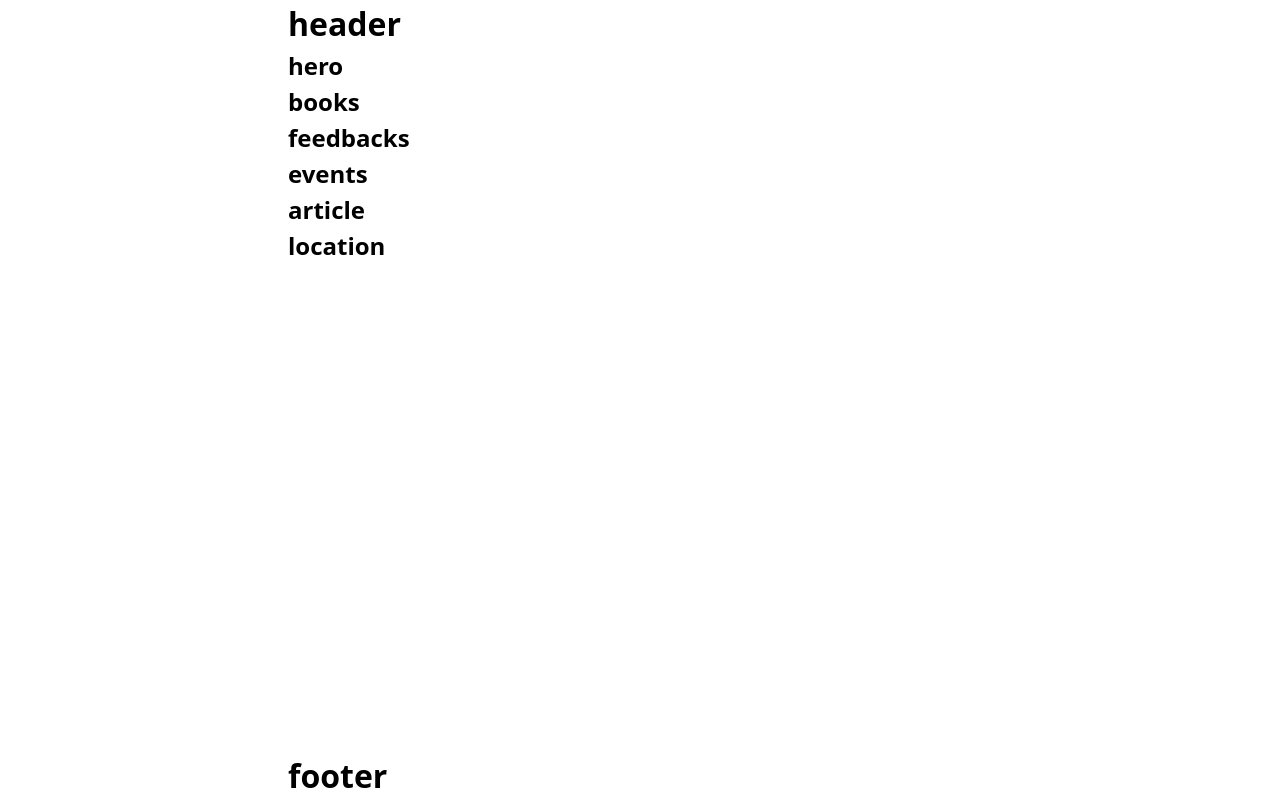
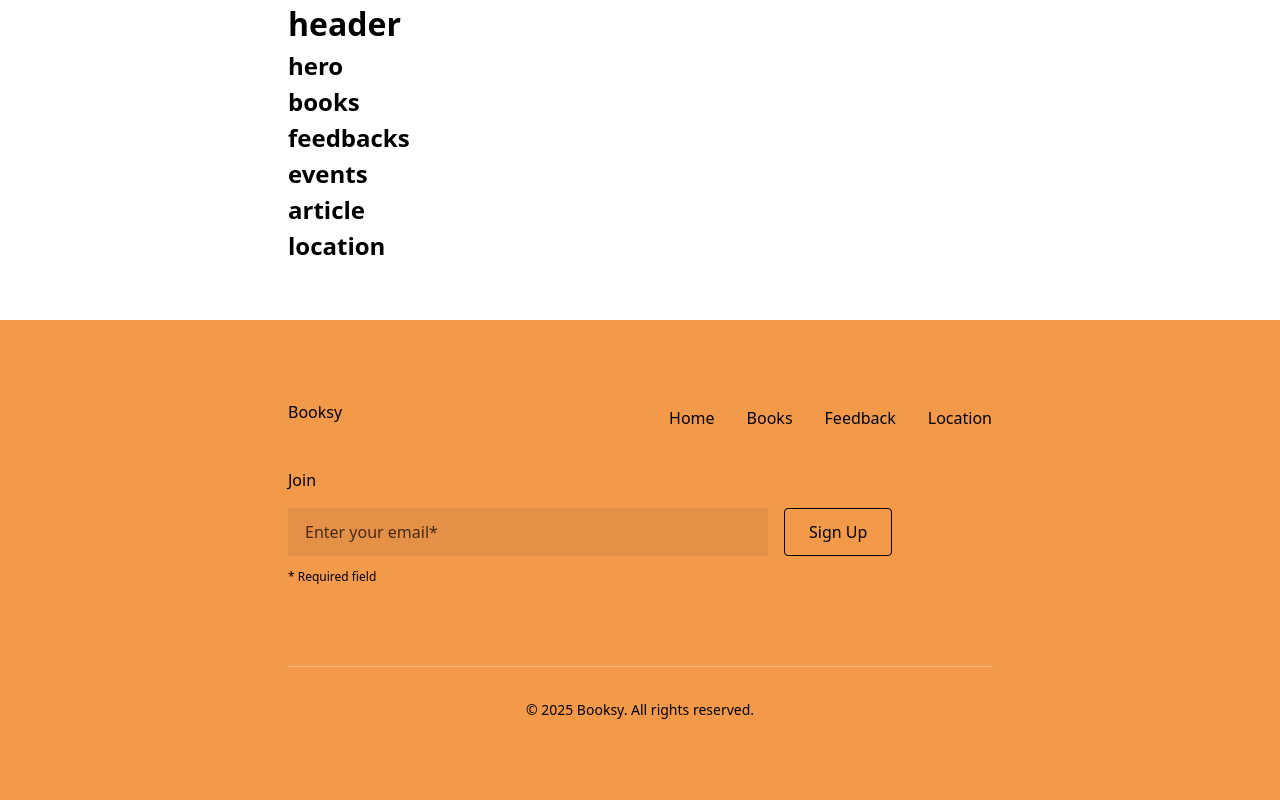
Before and after one commit to Sanches-23/project-BookFind, a website built with Vite: page src/index.html in a window 1280 px wide. Built offline with nearby package versions, Linux system fonts and the light colour scheme; what izitoast would draw is missing.

Commit message:
feat: add footer markup and styles

```diff
--- a/src/css/sections/footer.css
+++ b/src/css/sections/footer.css
@@ -1,3 +1,153 @@
 .footer {
+  --footer-bg: #f2994a;
+  --footer-text: #000000;
+  --footer-accent: #000000;
+  --footer-line: rgba(255, 255, 255, 0.3);
 
+  padding-top: 80px;
+  padding-bottom: 80px;
+  background-color: var(--footer-bg);
+  color: var(--footer-text);
 }
+
+.footer-top {
+  display: flex;
+  flex-direction: column;
+  gap: 32px;
+  margin-bottom: 80px;
+}
+
+.footer-info {
+  display: flex;
+  flex-direction: column;
+  align-items: center;
+  gap: 32px;
+}
+
+.footer-logo {
+  display: block;
+  width: 84px;
+  height: 36px;
+}
+
+.footer-nav-list {
+  display: flex;
+  flex-direction: column;
+  align-items: center;
+  gap: 32px;
+}
+
+.footer-nav-link {
+  font-size: 16px;
+  line-height: 1.5;
+  transition: opacity var(--transition);
+}
+
+.footer-nav-link:hover,
+.footer-nav-link:focus {
+  opacity: 0.7;
+}
+
+.footer-subscribe-title {
+  margin-bottom: 16px;
+  font-size: 16px;
+  font-weight: 500;
+  line-height: 1.5;
+}
+
+.footer-form {
+  display: flex;
+  gap: 16px;
+  margin-bottom: 12px;
+}
+
+.footer-form-input {
+  flex-grow: 1;
+  min-width: 0;
+  height: 48px;
+  padding: 0 16px;
+  border: 1px solid transparent;
+  border-radius: 4px;
+  background-color: rgba(0, 0, 0, 0.06);
+  color: inherit;
+  font: inherit;
+  outline: none;
+  transition: border-color var(--transition);
+}
+
+.footer-form-input::placeholder {
+  color: inherit;
+  opacity: 0.7;
+}
+
+.footer-form-input:focus {
+  border-color: var(--footer-accent);
+}
+
+.footer-form-btn {
+  flex-shrink: 0;
+  height: 48px;
+  padding: 0 24px;
+  border: 1px solid var(--footer-accent);
+  border-radius: 4px;
+  background-color: transparent;
+  color: inherit;
+  cursor: pointer;
+  font: inherit;
+  font-weight: 500;
+  transition: opacity var(--transition);
+}
+
+.footer-form-btn:hover,
+.footer-form-btn:focus {
+  opacity: 0.8;
+}
+
+.footer-form-note {
+  font-size: 12px;
+  line-height: 1.5;
+}
+
+.footer-bottom {
+  padding-top: 32px;
+  border-top: 1px solid var(--footer-line);
+}
+
+.footer-copyright {
+  font-size: 14px;
+  line-height: 1.5;
+  text-align: center;
+}
+
+@media only screen and (min-width: 768px) {
+  .footer-info {
+    flex-direction: row;
+    justify-content: space-between;
+  }
+
+  .footer-nav-list {
+    flex-direction: row;
+    gap: 32px;
+  }
+
+  .footer-form-input {
+    max-width: 480px;
+  }
+}
+
+@media only screen and (min-width: 1440px) {
+  .footer-top {
+    flex-direction: row;
+    justify-content: space-between;
+    align-items: flex-start;
+  }
+
+  .footer-info {
+    flex-direction: column;
+    align-items: flex-start;
+  }
+
+  .footer-subscribe {
+    width: 400px;
+  }
+}
--- a/src/css/utils/utils.css
+++ b/src/css/utils/utils.css
@@ -5,3 +5,15 @@
 /*
 може ще щось таке пригодиться допоміжне
 */
+
+.visually-hidden {
+  position: absolute;
+  width: 1px;
+  height: 1px;
+  margin: -1px;
+  padding: 0;
+  overflow: hidden;
+  border: 0;
+  clip: rect(0 0 0 0);
+  white-space: nowrap;
+}
--- a/src/partials/footer.html
+++ b/src/partials/footer.html
@@ -1,6 +1,50 @@
 <footer class="footer">
   <div class="container">
-    <h1>footer</h1>
+    <div class="footer-top">
+      <div class="footer-info">
+        <a class="footer-logo" href="#" aria-label="Booksy home">Booksy</a>
 
+        <nav class="footer-nav" aria-label="Footer navigation">
+          <ul class="footer-nav-list">
+            <li class="footer-nav-item">
+              <a class="footer-nav-link" href="#hero">Home</a>
+            </li>
+            <li class="footer-nav-item">
+              <a class="footer-nav-link" href="#books">Books</a>
+            </li>
+            <li class="footer-nav-item">
+              <a class="footer-nav-link" href="#feedbacks">Feedback</a>
+            </li>
+            <li class="footer-nav-item">
+              <a class="footer-nav-link" href="#location">Location</a>
+            </li>
+          </ul>
+        </nav>
+      </div>
+
+      <div class="footer-subscribe">
+        <h2 class="footer-subscribe-title">Join</h2>
+
+        <form class="footer-form">
+          <label class="visually-hidden" for="footer-email">Email</label>
+          <input class="footer-form-input"
+                  type="email"
+                  name="email"
+                  id="footer-email"
+                  placeholder="Enter your email*"
+                  required
+                  pattern="^\w+(\.\w+)?@[a-zA-Z_]+?\.[a-zA-Z]{2,3}$"
+                />
+
+          <button class="footer-form-btn" type="submit">Sign Up</button>
+        </form>
+
+        <p class="footer-form-note">* Required field</p>
+      </div>
+    </div>
+
+    <div class="footer-bottom">
+      <p class="footer-copyright">© 2025 Booksy. All rights reserved.</p>
+    </div>
   </div>
 </footer>
```
